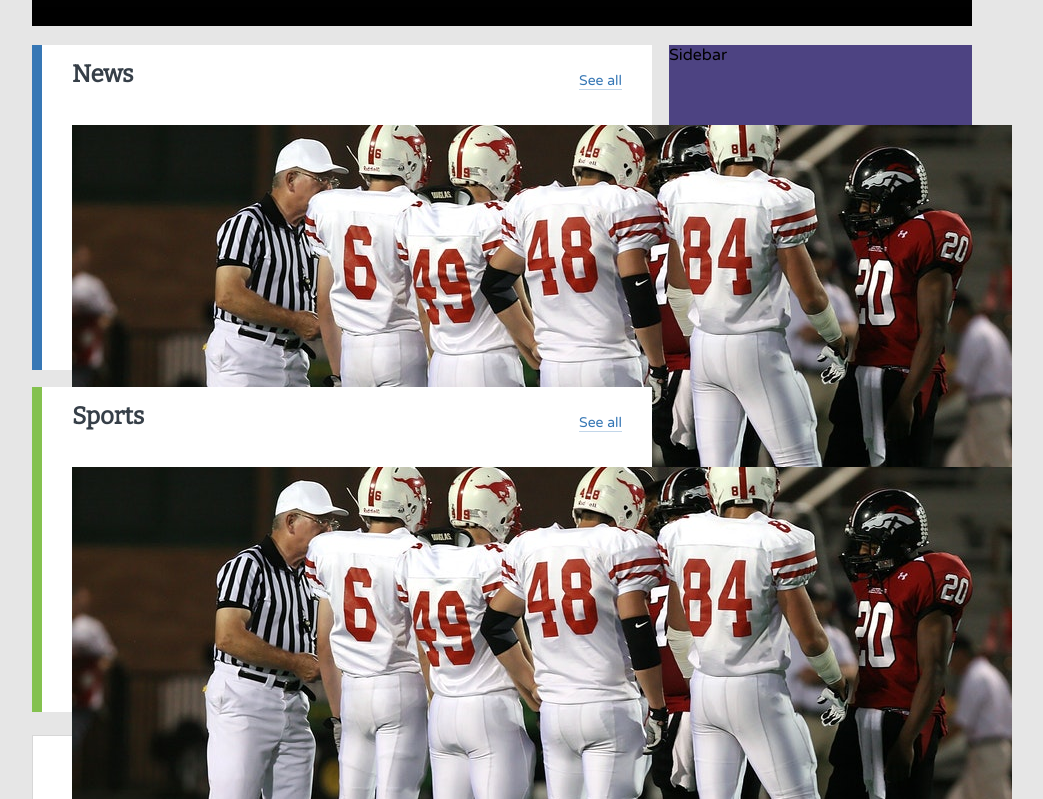
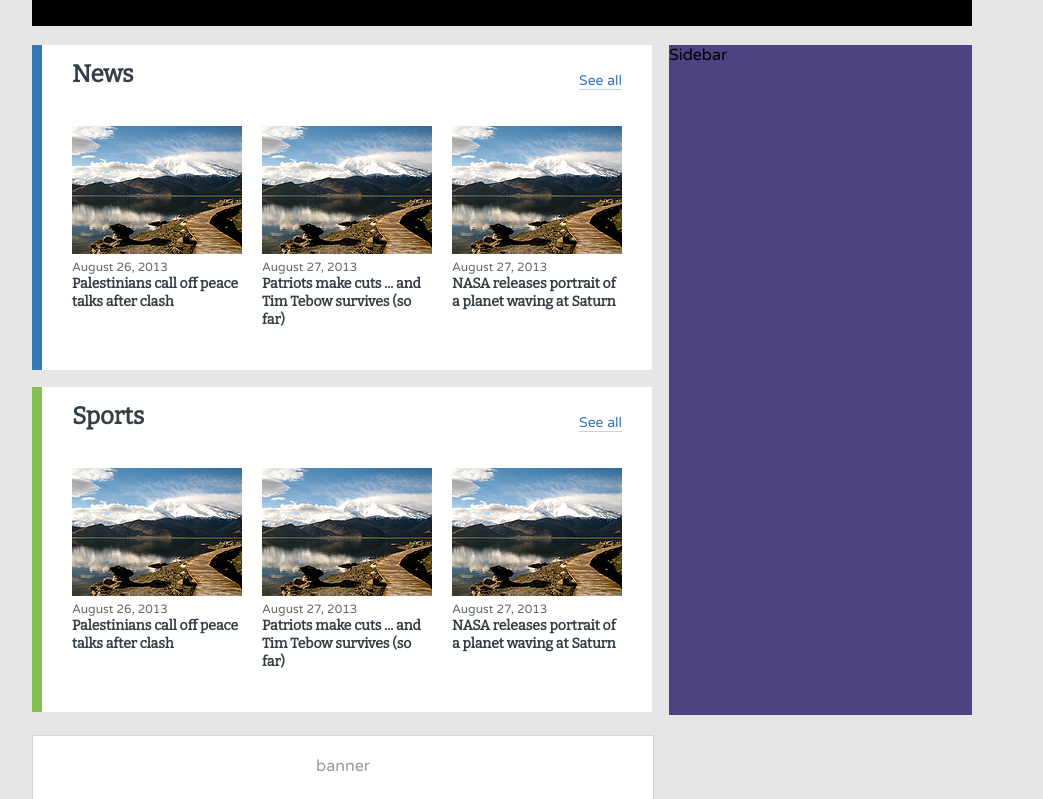
Before and after one commit to Petrina99/kenaz-web-page, a React (Vite) app: page / in a window 1280 px wide. Shown: the part 661-1460 px from the top of the page, without its empty margins (138-1181 px from the left). Built offline with nearby package versions, Linux system fonts and the light colour scheme.

Commit message:
made styles for category group and category item

```diff
--- a/src/components/image-slider/ImageSlider.jsx
+++ b/src/components/image-slider/ImageSlider.jsx
@@ -18,7 +18,7 @@ export const ImageSlider = () => {
         <div className='slider'>
         <Slider {...settings}>
             {slideArray.map((slide) => {
-                return <Slide slide={slide} />
+                return <Slide slide={slide} key={slide.tag}/>
             })}
         </Slider>
         </div>
--- a/src/components/image-slider/Slide.jsx
+++ b/src/components/image-slider/Slide.jsx
@@ -4,7 +4,7 @@ import './styles/slide.scss';
 
 export const Slide = ({ slide }) => {
     return (
-        <div className='slide' key={slide.tag}>
+        <div className='slide'>
             <div className='img-div'>
                 <img src={slide.picture} />
             </div>
--- a/src/components/main-content/CategoryGroup.jsx
+++ b/src/components/main-content/CategoryGroup.jsx
@@ -13,15 +13,17 @@ export const CategoryGroup = ({ title, size }) => {
         newArray[i] = tempArray.pop();
     }
 
+    let style = size == 3 ? 'big-pics' : 'small-pics';
+
     return (
         <section className={`category-${title} category`}>
             <div className='title-link'>
                 <h3>{title}</h3>
                 <a>See all</a>
             </div>
-            <div className='articles-layout'>
+            <div className={`articles-layout ${style}`}>
                 {newArray.map((item) => {
-                    return <CategoryItem item={item} />
+                    return <CategoryItem item={item} key={item.tag}/>
                 })}
             </div>
         </section>
--- a/src/components/main-content/CategoryItem.jsx
+++ b/src/components/main-content/CategoryItem.jsx
@@ -1,7 +1,10 @@
+import './styles/categoryItem.scss';
+import thumbnailPicture from '../../assets/category-image.svg';
+
 export const CategoryItem = ({ item }) => {
   return (
     <div className="category-item">
-        <img src={item.picture} />
+        <img src={thumbnailPicture} />
         <p>{item.date}</p>
         <h3>{item.title}</h3>
     </div>
--- a/src/components/main-content/styles/categoriesSection.scss
+++ b/src/components/main-content/styles/categoriesSection.scss
@@ -55,4 +55,9 @@
     @include set-layout(550px, 220px);
     position: relative;
     top: 80px;
+    display: flex;
 }
+
+.big-pics {
+    justify-content: space-between;
+}
--- a/src/components/main-content/styles/categoryItem.scss
+++ b/src/components/main-content/styles/categoryItem.scss
@@ -1,3 +1,21 @@
 @import '../../../scss/base/colors';
 @import '../../../scss/base/typography';
 @import '../../../scss/util/mixins';
+
+.category-item {
+    width: 170px;
+    height: 130px;
+
+    img {
+        width: 170px;
+        height: 130px;
+    }
+
+    p {
+        @include set-font($font-primary, normal, 12px, $font-color-third, 15px, 400);
+    }
+
+    h3 {
+        @include set-font($font-secondary, normal, 14px, $font-color-secondary, 18px, 700);
+    }
+}
--- a/src/scss/base/_colors.scss
+++ b/src/scss/base/_colors.scss
@@ -6,7 +6,7 @@ $color-secondary: #4D4382;
 // font colors
 $font-color-primary: #FFFFFF;
 $font-color-secondary: #363F48;
-
+$font-color-third: #666666;
 // article colors
 $color-bg-article: #FFFFFF;
 $color-news: #3677B5;
```
Also changed, not shown: src/assets/category-image.svg (added).
